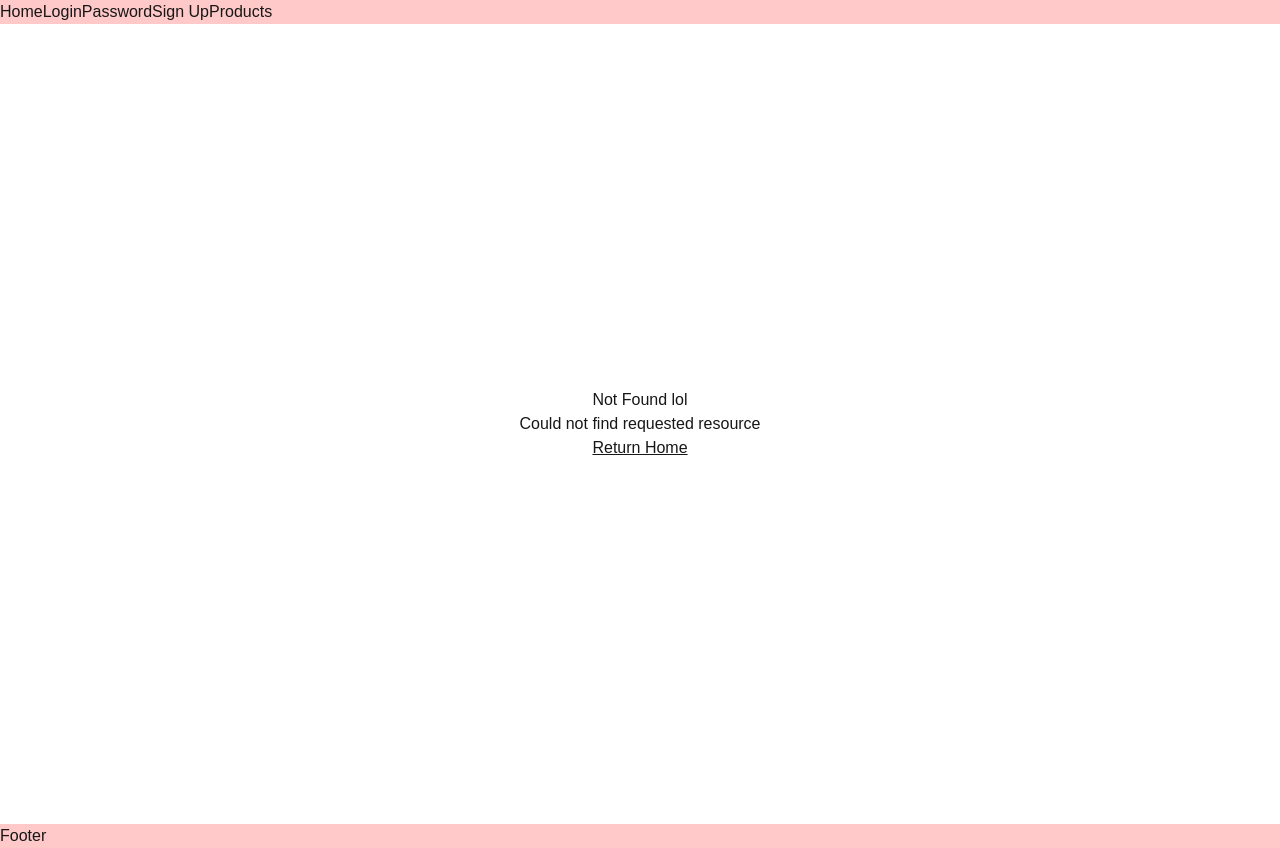
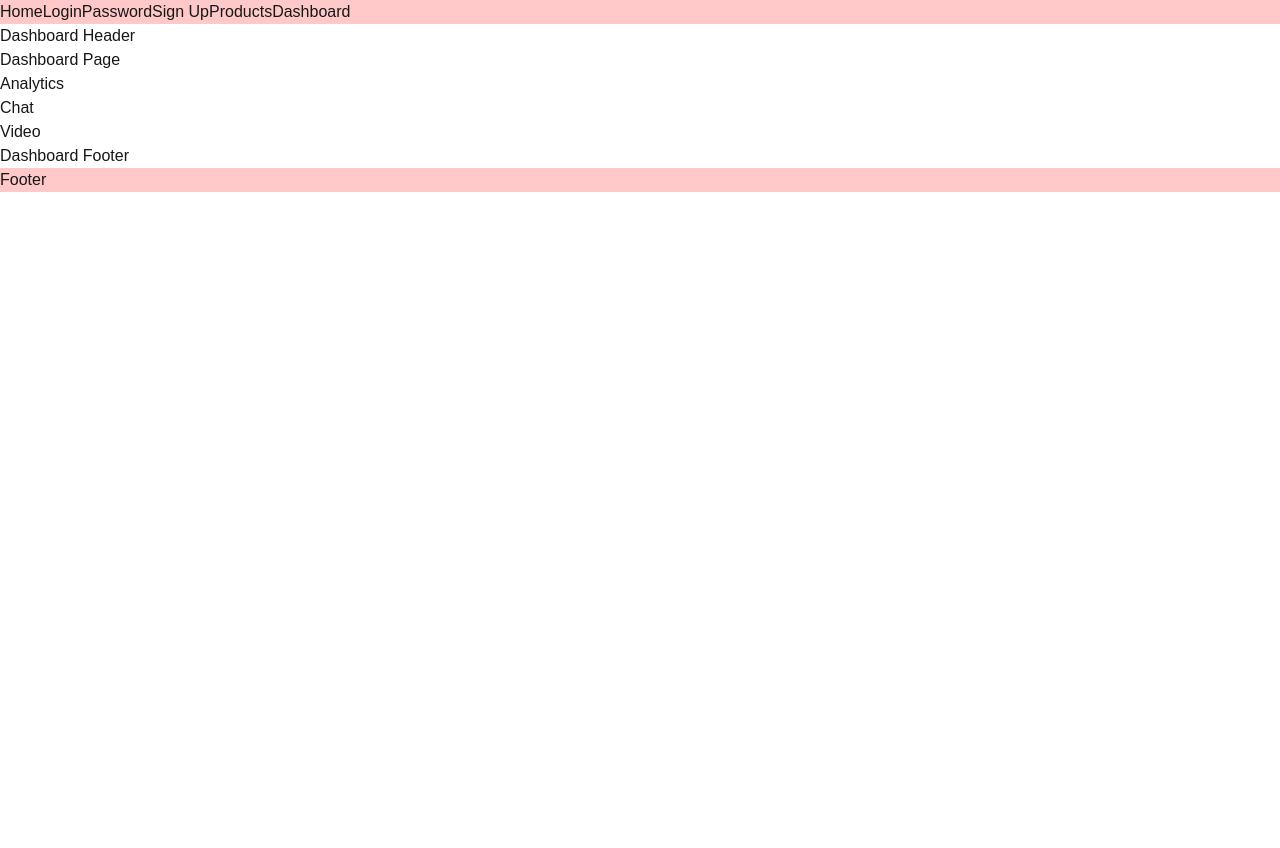
Before and after one commit to J-C-S-V/technical-documentation-site, a Next.js app: page /dashboard in a window 1280 px wide. Before the commit this address had no page. After the commit the page ends 800 px from the top, so only its background shows below. Built offline with nearby package versions, Linux system fonts and the light colour scheme.

Commit message:
Add dashboard parallel routes

```diff
--- /dev/null
+++ b/app/dashboard/@analytics/page.tsx
@@ -0,0 +1,9 @@
+const Analytics = () => {
+  return (
+    <>
+      <h1>Analytics</h1>
+    </>
+  );
+};
+
+export default Analytics;
--- /dev/null
+++ b/app/dashboard/@chat/page.tsx
@@ -0,0 +1,9 @@
+const Chat = () => {
+  return (
+    <>
+      <h1>Chat</h1>
+    </>
+  );
+};
+
+export default Chat;
--- /dev/null
+++ b/app/dashboard/@video/page.tsx
@@ -0,0 +1,9 @@
+const Video = () => {
+  return (
+    <>
+      <h1>Video</h1>
+    </>
+  );
+};
+
+export default Video;
--- /dev/null
+++ b/app/dashboard/layout.tsx
@@ -0,0 +1,24 @@
+const DashboardLayout = ({
+  children,
+  analytics,
+  chat,
+  video,
+}: {
+  children: React.ReactNode;
+  analytics: React.ReactNode;
+  chat: React.ReactNode;
+  video: React.ReactNode;
+}) => {
+  return (
+    <>
+      <header>Dashboard Header</header>
+      <div>{children}</div>
+      <div>{analytics}</div>
+      <div>{chat}</div>
+      <div>{video}</div>
+      <footer>Dashboard Footer</footer>
+    </>
+  );
+};
+
+export default DashboardLayout;
--- /dev/null
+++ b/app/dashboard/page.tsx
@@ -0,0 +1,9 @@
+const Dashboard = () => {
+  return (
+    <>
+      <h1>Dashboard Page</h1>
+    </>
+  );
+};
+
+export default Dashboard;
--- a/app/layout.tsx
+++ b/app/layout.tsx
@@ -28,6 +28,7 @@ export default function RootLayout({
               <Link href="/password">Password</Link>
               <Link href="/sign-up">Sign Up</Link>
               <Link href="/products">Products</Link>
+              <Link href="/dashboard">Dashboard</Link>
             </ul>
           </nav>
         </header>
--- a/app/page.tsx
+++ b/app/page.tsx
@@ -1,4 +1,4 @@
-import { CardTechnologies } from "./_components/CardTechnologies";
+import { CardTechnologies } from "@/components/CardTechnologies";
 
 export default function Home() {
   return (
--- a/app/_components/CardTechnologies.tsx
+++ b/components/CardTechnologies.tsx
@@ -1,5 +1,5 @@
 import Link from "next/dist/client/link";
-import { HtmlIcon } from "../assets/Icons";
+import { HtmlIcon } from "../app/assets/Icons";
 
 export const CardTechnologies = () => {
   return (
```
